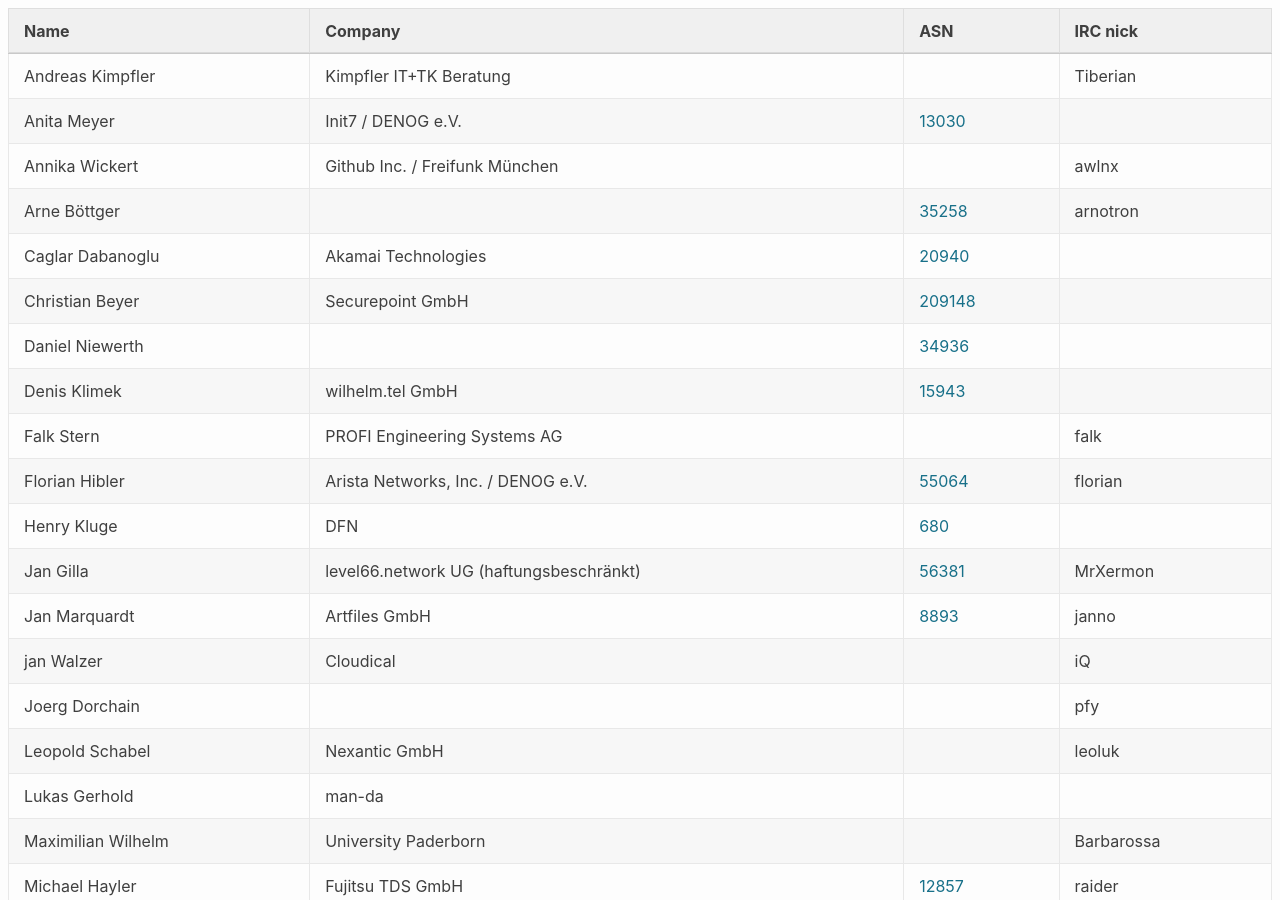
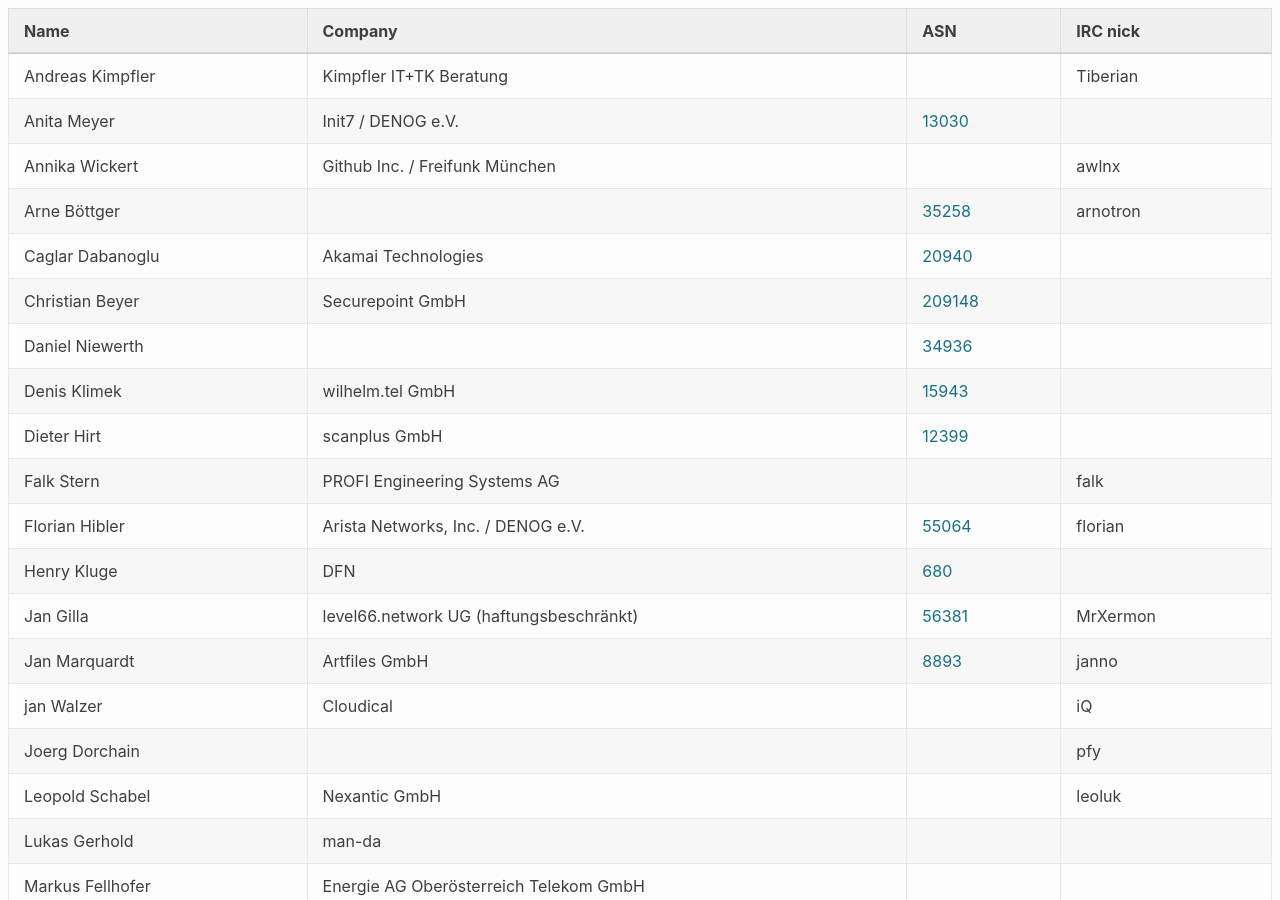
Before and after one commit to denog/pretix-attendeelist, a Jekyll site: the page built from index.markdown, in a window 1280 px wide and 900 px high. Built offline with Jekyll 4.4.1, drawn with Linux system fonts in a browser that asks for light colours.

Commit message:
Latest data: Wed Mar 17 06:29:05 UTC 2021

```diff
--- a/_data/attendees_meetup_leader_2021-01.json
+++ b/_data/attendees_meetup_leader_2021-01.json
@@ -46,6 +46,12 @@
     "company": "wilhelm.tel GmbH",
     "irc": null,
     "asn": "15943"
+  },
+  {
+    "name": "Dieter Hirt",
+    "company": "scanplus GmbH",
+    "irc": null,
+    "asn": "AS12399"
   },
   {
     "name": "Falk Stern",
@@ -98,6 +104,12 @@
   {
     "name": "Lukas Gerhold",
     "company": "man-da",
+    "irc": null,
+    "asn": null
+  },
+  {
+    "name": "Markus Fellhofer",
+    "company": "Energie AG Oberösterreich Telekom GmbH",
     "irc": null,
     "asn": null
   },
```
